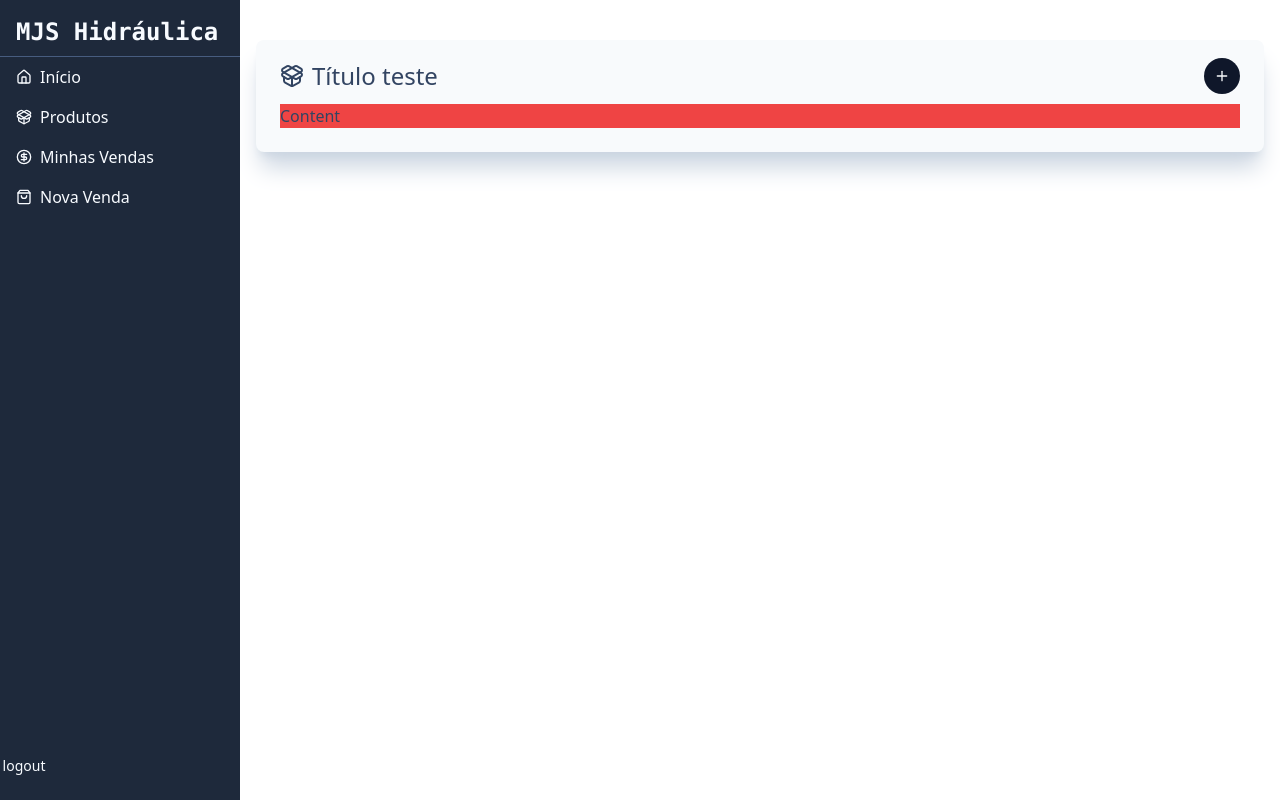
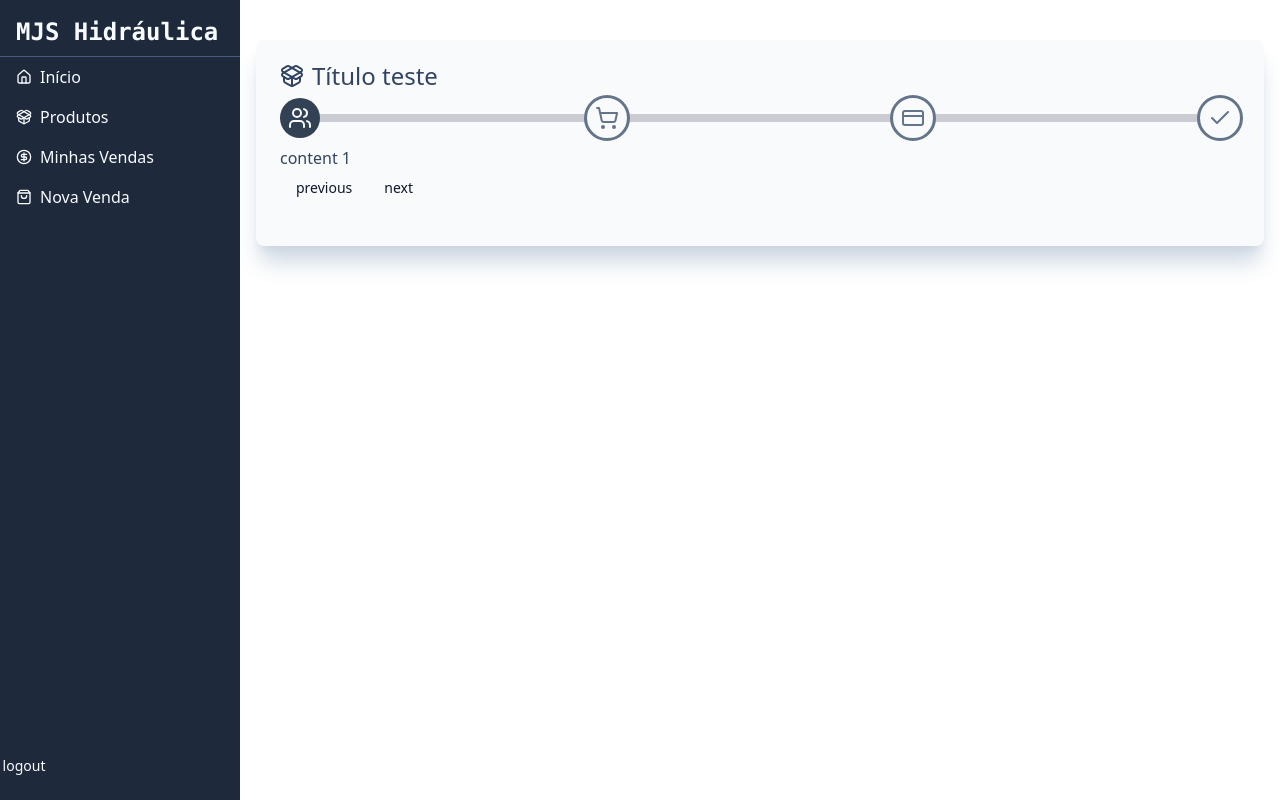
Before and after one commit to jpscortez/mjs-storemgm-sys, a React (Vite) app in the folder mjs-front-end/: page /test in a window 1280 px wide. Built offline with nearby package versions, Linux system fonts and the light colour scheme; sample sign-in values are in the browser's storage.

Commit message:
Stepper component

```diff
--- a/mjs-front-end/package.json
+++ b/mjs-front-end/package.json
@@ -16,6 +16,7 @@
     "@radix-ui/react-icons": "^1.3.0",
     "@radix-ui/react-label": "^2.1.0",
     "@radix-ui/react-popover": "^1.1.4",
+    "@radix-ui/react-progress": "^1.1.2",
     "@radix-ui/react-scroll-area": "^1.2.0",
     "@radix-ui/react-separator": "^1.1.0",
     "@radix-ui/react-slot": "^1.1.0",
--- a/mjs-front-end/src/Pages/New Sale/index.tsx
+++ b/mjs-front-end/src/Pages/New Sale/index.tsx
@@ -1,32 +1,43 @@
 import CartInputs from "./components/Cart/CartInputs";
 import CartTotal from "./components/Cart/CartTotal";
 import SellProductTable from "./components/Cart/CartProductTable";
-import { ShoppingBag } from "lucide-react";
-import { CartProvider } from "./components/Cart/CartProvider";
+import {Check, CreditCard, ShoppingBag, ShoppingCart, Users} from "lucide-react";
+import {CartProvider} from "./components/Cart/CartProvider";
 import CartConfirmButton from "./components/Cart/CartConfirmButton";
 import Page from "@/components/Page";
 import MyCard from "@/components/Card";
+import {Stepper} from "@/components/Stepper";
+import {StepperHeader} from "@/components/Stepper/StepperHeader";
+import {StepperContent} from "@/components/Stepper/StepperContent";
 
 export default function NewSalePage() {
+	const stepsIcons = [Users, ShoppingCart, CreditCard, Check];
 
 	return (
 		<Page>
 			<MyCard.Root>
 				<MyCard.Header>
-          <MyCard.Title title="Nova Venda" icon={ShoppingBag}/>
+					<MyCard.Title title="Nova Venda" icon={ShoppingBag} />
 				</MyCard.Header>
 				<MyCard.Content>
 					<div className="flex flex-col min-h-96 gap-2">
+						<Stepper>
+							<StepperHeader />
+							<StepperContent stepsIcons={stepsIcons}>
+								<p>content 1</p>
 								<CartProvider>
 									<CartInputs />
 									<SellProductTable />
 									<CartTotal />
 									<CartConfirmButton />
 								</CartProvider>
+								<p>content 3</p>
+								<p>content 4</p>
+							</StepperContent>
+						</Stepper>
 					</div>
 				</MyCard.Content>
 			</MyCard.Root>
 		</Page>
-
-  )
+	);
 }
--- a/mjs-front-end/src/Pages/Test/index.tsx
+++ b/mjs-front-end/src/Pages/Test/index.tsx
@@ -1,25 +1,31 @@
-
-import Page from "@/components/Page"
-import { Button } from "@/components/ui/button"
-import { PackageOpen, Plus } from "lucide-react"
-import MyCard from "@/components/Card"
+import Page from "@/components/Page";
+import {Check, CreditCard, PackageOpen, ShoppingCart, Users} from "lucide-react";
+import MyCard from "@/components/Card";
+import {Stepper} from "@/components/Stepper";
+import {StepperContent} from "@/components/Stepper/StepperContent";
+import {StepperHeader} from "@/components/Stepper/StepperHeader";
 
 export default function TestPage() {
+	const stepsIcons = [Users, ShoppingCart, CreditCard, Check];
+
 	return (
 		<Page>
 			<MyCard.Root>
 				<MyCard.Header>
 					<MyCard.Title icon={PackageOpen} title="Título teste" />
-                    <MyCard.Actions>
-                        <Button variant="filled" size="icon" className="rounded-full font-bold">
-                            <Plus />
-                        </Button>
-                    </MyCard.Actions>
 				</MyCard.Header>
 				<MyCard.Content>
-                    <div className="w-full bg-red-500">Content</div>
+					<Stepper>
+						<StepperHeader />
+						<StepperContent stepsIcons={stepsIcons}>
+							<p>content 1</p>
+							<p>content 2</p>
+							<p>content 3</p>
+							<p>content 4</p>
+						</StepperContent>
+					</Stepper>
 				</MyCard.Content>
 			</MyCard.Root>
 		</Page>
-    )
+	);
 }
--- /dev/null
+++ b/mjs-front-end/src/components/Stepper/StepperContent.tsx
@@ -0,0 +1,31 @@
+import React, {ReactNode, useEffect} from "react";
+import {useStepper} from "./useStepper";
+import {Button} from "../ui/button";
+import {LucideIcon} from "lucide-react";
+
+type StepperContetProps = {
+	children: ReactNode;
+	stepsIcons: LucideIcon[];
+};
+
+export function StepperContent({stepsIcons, children}: StepperContetProps) {
+	const {step, setSteps, previousStep, nextStep} = useStepper();
+
+	useEffect(() => {
+		setSteps(
+			stepsIcons.map((i) => {
+				return {icon: i};
+			})
+		);
+	}, [setSteps, stepsIcons]);
+
+	return (
+		<div className="py-4">
+			<div>{React.Children.toArray(children)[step] || null}</div>
+			<div>
+				<Button onClick={previousStep}>previous</Button>
+				<Button onClick={nextStep}>next</Button>
+			</div>
+		</div>
+	);
+}
--- /dev/null
+++ b/mjs-front-end/src/components/Stepper/StepperHeader.tsx
@@ -0,0 +1,31 @@
+import {useEffect, useState} from "react";
+import {Progress} from "../ui/progress";
+import {useStepper} from "./useStepper";
+import {twMerge} from "tailwind-merge";
+
+export function StepperHeader() {
+	const [progress, setProgress] = useState(0);
+	const {step, maxStep, steps} = useStepper();
+
+	useEffect(() => {
+		setProgress(Math.ceil((step / maxStep) * 100));
+	}, [maxStep, step]);
+	return (
+		<div className="relative inline-flex h-6 w-full items-center">
+			<Progress value={progress} />
+			<div className="absolute left-0 z-4 w-full inline-flex justify-between">
+				{steps?.map(({icon: Icon}, index) => (
+					<div
+						key={index}
+						className={twMerge(
+							"rounded-full p-2",
+							index <= step ? "bg-slate-700 text-slate-50" : "bg-slate-50 outline text-slate-500 "
+						)}
+					>
+						<Icon />
+					</div>
+				))}
+			</div>
+		</div>
+	);
+}
--- /dev/null
+++ b/mjs-front-end/src/components/Stepper/StepperProvider.tsx
@@ -0,0 +1,53 @@
+import {CircleX, LucideIcon} from "lucide-react";
+import {createContext, ReactNode, useEffect, useState} from "react";
+
+interface StepperContextType {
+	nextStep: () => void;
+	previousStep: () => void;
+	step: number;
+	maxStep: number;
+	steps: StepConfig[];
+	setSteps: (steps: StepConfig[]) => void;
+}
+export type StepConfig = {
+	icon: LucideIcon;
+	stepName?: string;
+};
+
+const defaultContextValue: StepperContextType = {
+	nextStep: () => {},
+	previousStep: () => {},
+	step: 0,
+	maxStep: 1,
+	steps: [{icon: CircleX, stepName: "error"}],
+	setSteps: () => {},
+};
+
+export const StepperContext = createContext<StepperContextType>(defaultContextValue);
+
+export function StepperProvider({children}: {children: ReactNode}) {
+	const [step, setStep] = useState(0);
+	const [maxStep, setMaxStep] = useState(1);
+	const [steps, setSteps] = useState<StepConfig[]>([]);
+
+	function nextStep() {
+		setStep((curr) => {
+			return Math.min(4, curr + 1);
+		});
+	}
+	function previousStep() {
+		setStep((curr) => {
+			return Math.max(0, curr - 1);
+		});
+	}
+
+	useEffect(() => {
+		setMaxStep(steps.length - 1);
+	}, [steps]);
+
+	return (
+		<StepperContext.Provider value={{step, steps, maxStep, setSteps, nextStep, previousStep}}>
+			{children}
+		</StepperContext.Provider>
+	);
+}
--- /dev/null
+++ b/mjs-front-end/src/components/Stepper/index.tsx
@@ -0,0 +1,14 @@
+import {ReactNode} from "react";
+import {StepperProvider} from "./StepperProvider";
+
+type StepperProps = {
+	children: ReactNode;
+};
+
+export function Stepper({children}: StepperProps) {
+	return (
+		<div className="w-full">
+			<StepperProvider>{children}</StepperProvider>
+		</div>
+	);
+}
--- /dev/null
+++ b/mjs-front-end/src/components/Stepper/useStepper.ts
@@ -0,0 +1,11 @@
+import {useContext} from "react";
+import {StepperContext} from "./StepperProvider";
+
+export function useStepper() {
+	const context = useContext(StepperContext);
+	if (!context) {
+		throw new Error("useStepper must be used within a StepperProvider");
+	}
+
+	return context;
+}
--- /dev/null
+++ b/mjs-front-end/src/components/ui/progress.tsx
@@ -0,0 +1,23 @@
+import * as React from "react";
+import * as ProgressPrimitive from "@radix-ui/react-progress";
+
+import {cn} from "@/lib/utils";
+
+const Progress = React.forwardRef<
+	React.ElementRef<typeof ProgressPrimitive.Root>,
+	React.ComponentPropsWithoutRef<typeof ProgressPrimitive.Root>
+>(({className, value, ...props}, ref) => (
+	<ProgressPrimitive.Root
+		ref={ref}
+		className={cn("relative h-2 w-full overflow-hidden rounded-full bg-slate-900/20", className)}
+		{...props}
+	>
+		<ProgressPrimitive.Indicator
+			className="h-full w-full flex-1 bg-slate-900 transition-all"
+			style={{transform: `translateX(-${100 - (value || 0)}%)`}}
+		/>
+	</ProgressPrimitive.Root>
+));
+Progress.displayName = ProgressPrimitive.Root.displayName;
+
+export {Progress};
```
Also changed, not shown: 1 other file (tests, documents, lock files or other folders). Lines whose indentation alone changed are shown as unchanged.
